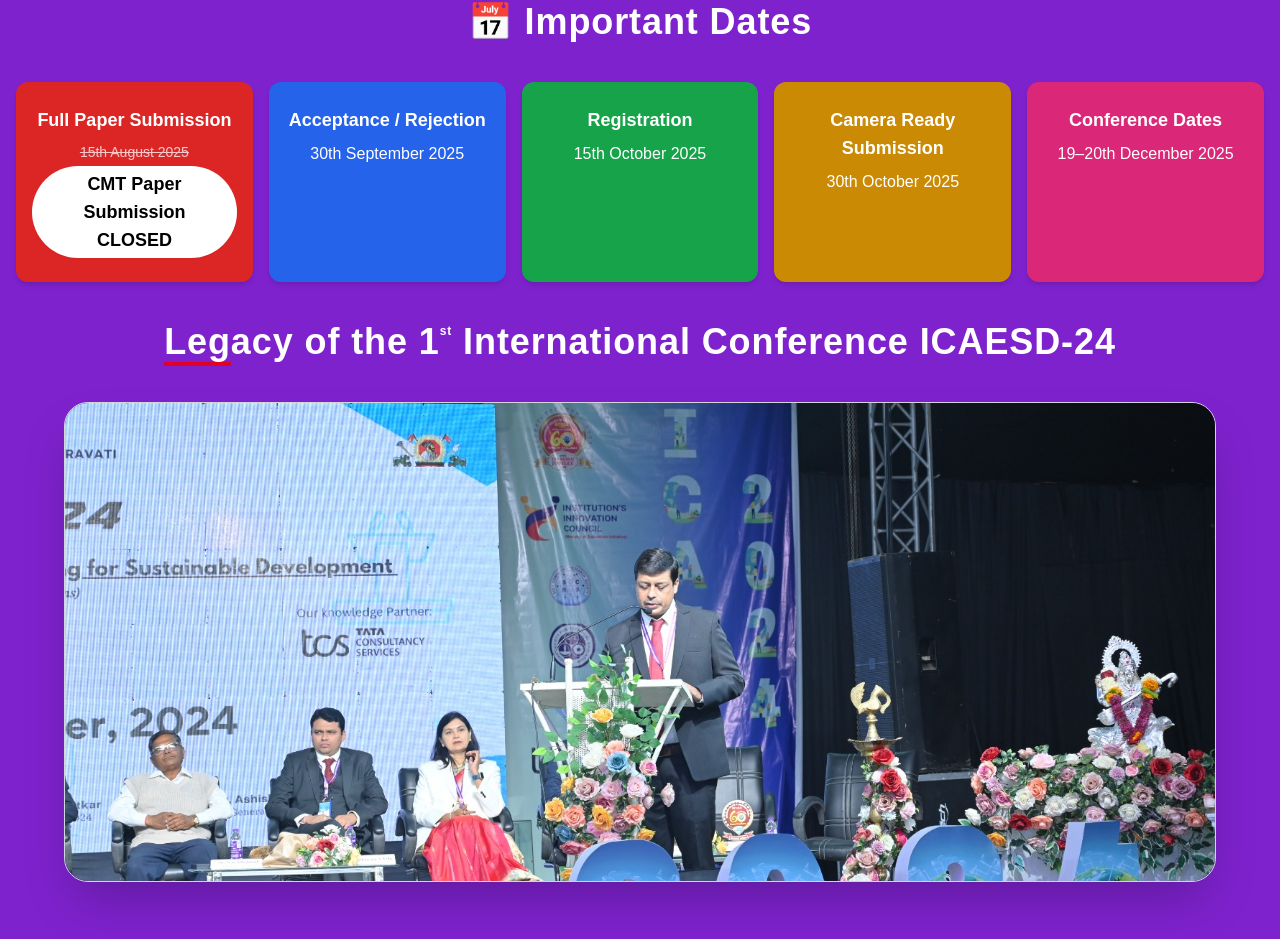
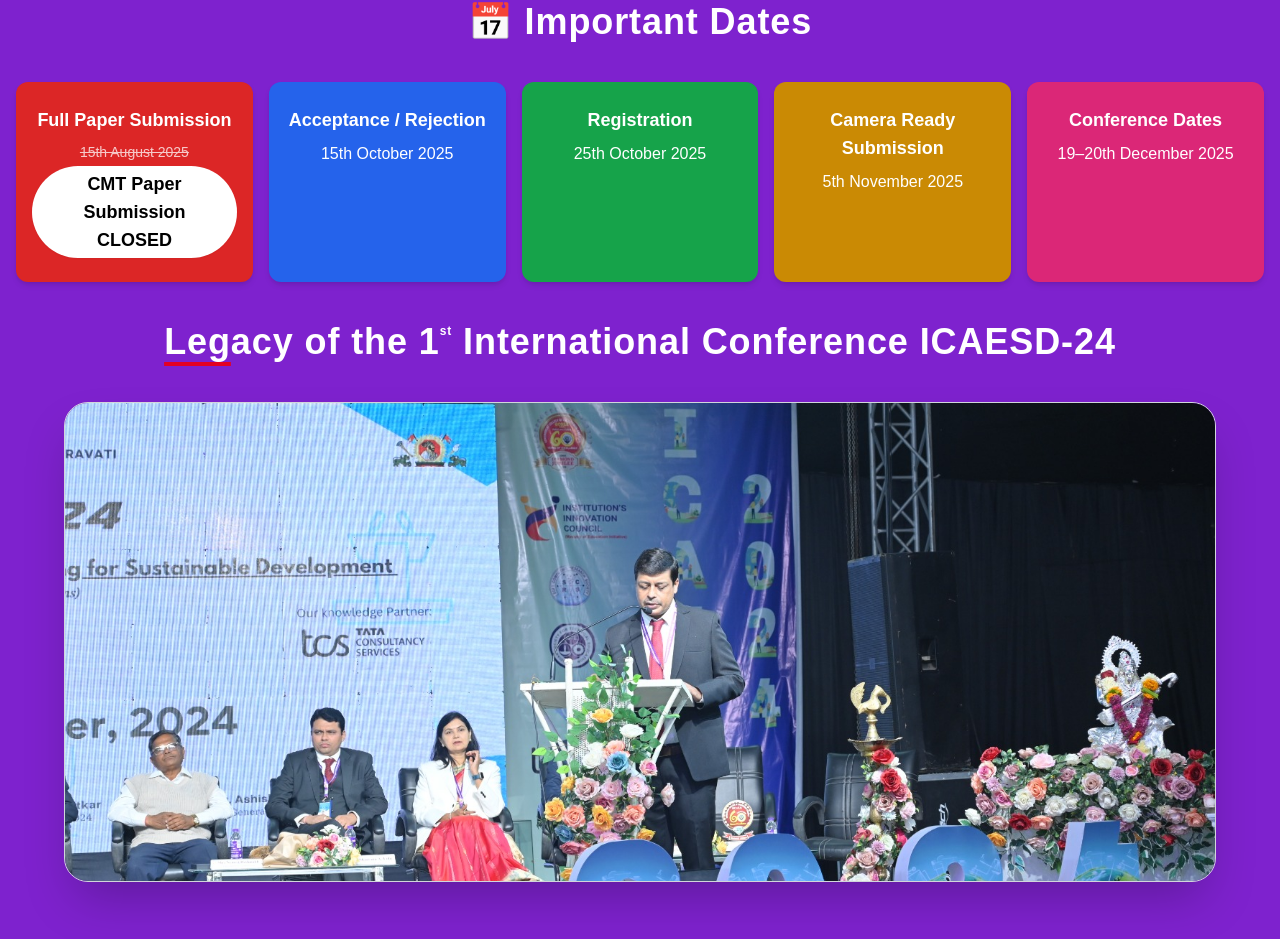
Before and after one commit to JanhaviAlekar/ICAESD-24, a React (Create React App) app: page /#/ in a window 1280 px wide. Shown: the part 1138-2077 px from the top of the page. Built offline with nearby package versions, Linux system fonts and the light colour scheme.

Commit message:
Dates Update at index and important dates

```diff
--- a/src/components/conferenceLogos.jsx
+++ b/src/components/conferenceLogos.jsx
@@ -33,9 +33,9 @@ const ConferenceLogos = () => {
       newDate: "CMT Paper Submission CLOSED",
       color: "bg-red-600"
     },
-    { label: "Acceptance / Rejection", date: "30th September 2025", color: "bg-blue-600" },
-    { label: "Registration", date: "15th October 2025", color: "bg-green-600" },
-    { label: "Camera Ready Submission", date: "30th October 2025", color: "bg-yellow-600" },
+    { label: "Acceptance / Rejection", date: "15th October 2025", color: "bg-blue-600" },
+    { label: "Registration", date: "25th October 2025", color: "bg-green-600" },
+    { label: "Camera Ready Submission", date: "5th November 2025", color: "bg-yellow-600" },
     { label: "Conference Dates", date: "19–20th December 2025", color: "bg-pink-600" },
   ].map(({ label, oldDate, newDate, date, color }, index) => (
     <div key={index} className={`${color} rounded-xl py-6 px-4 text-center shadow-md`}>
--- a/src/components/registerDetails.jsx
+++ b/src/components/registerDetails.jsx
@@ -58,13 +58,14 @@ const RegsiterDetails = () => {
           {/* Step 1 */}
           <div className="bg-purple-50 border-l-4 border-purple-700 p-4 rounded-md mb-6">
             <p className="font-semibold text-purple-800 mb-2">Step 1: Fee Submission</p>
-            <p className="text-base mb-2">Pay the registration fee (online only) to:</p>
+            <p className="text-base mb-2"><span className='text-blue-400 underline'>Link</span> Coming Soon</p>
+            {/* <p className="text-base mb-2">Pay the registration fee (online only) to:</p>
             <ul className="list-disc pl-6 text-base space-y-1">
               <li>Account Name: Principal Government College of Engineering, Amravati</li>
               <li>Account No.: 30775554748</li>
               <li>IFSC Code: SBIN0012011</li>
               <li>Bank Name: State Bank of India, Gadge Nagar Branch Amravati</li>
-            </ul>
+            </ul> */}
           </div>
 
           {/* Fee Table */}
@@ -97,10 +98,19 @@ const RegsiterDetails = () => {
             <strong className="text-purple-800">Step 2: Fill Registration Form</strong><br />
             After payment, authors must complete the Conference/Attendee Registration Form.
           </p>
+          <p className="text-base mb-2"><span className='text-blue-400 underline'>Link</span> Coming Soon</p>
+          {/* <p className="text-red-700 font-semibold text-sm mt-6">
+            * Registration fees once paid will not be refunded under any circumstances.
+          </p> */}
+        </div>
 
-          <p className="text-red-700 font-semibold text-sm mt-6">
+        {/* Step 3  */}
+        <div className="bg-purple-100 text-gray-900 rounded-2xl p-6 shadow-md">
+          <p className="mb-4 text-base"><strong className="text-purple-800">Step 3: Camera Ready Submission</strong></p>
+          <p className="text-base mb-2"><span className='text-blue-400 underline'>Link</span> Coming Soon</p>
+          {/* <p className="text-red-700 font-semibold text-sm mt-6">
             * Registration fees once paid will not be refunded under any circumstances.
-          </p>
+          </p> */}
         </div>
       </div>
     </div>
--- a/src/pages/dates.jsx
+++ b/src/pages/dates.jsx
@@ -7,9 +7,9 @@ const ImportantDates = () => {
       oldDate: "15th August 2025",
       newDate: "CMT Paper Submission CLOSED",
     },
-    { title: "Acceptance/Rejection Notification", date: "30th September 2025" },
-    { title: "Registration", date: "15th October 2025" },
-    { title: "Final Paper/Camera Ready Submission", date: "30th October 2025" },
+    { title: "Acceptance/Rejection Notification", date: "15th October 2025" },
+    { title: "Registration", date: "25th October 2025" },
+    { title: "Final Paper/Camera Ready Submission", date: "5th November 2025" },
     { title: "Conference Date", date: "19-20th December 2025" },
   ];
 
```
Lines whose indentation alone changed are shown as unchanged.
